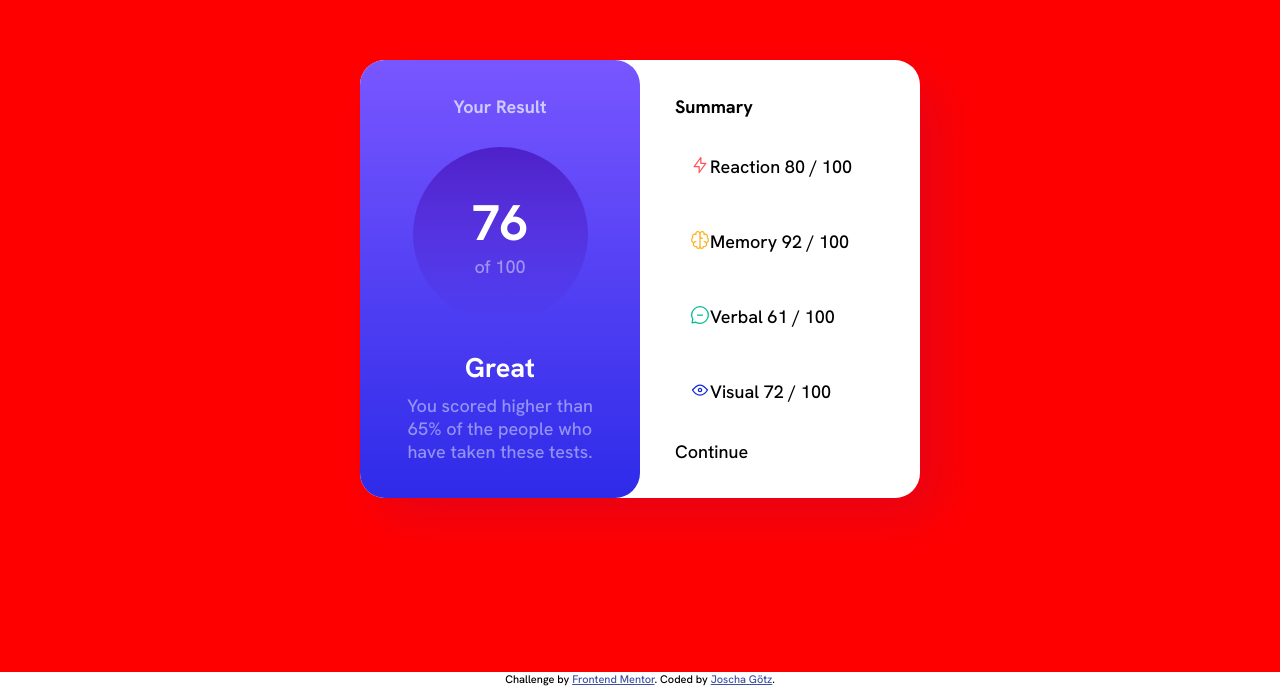
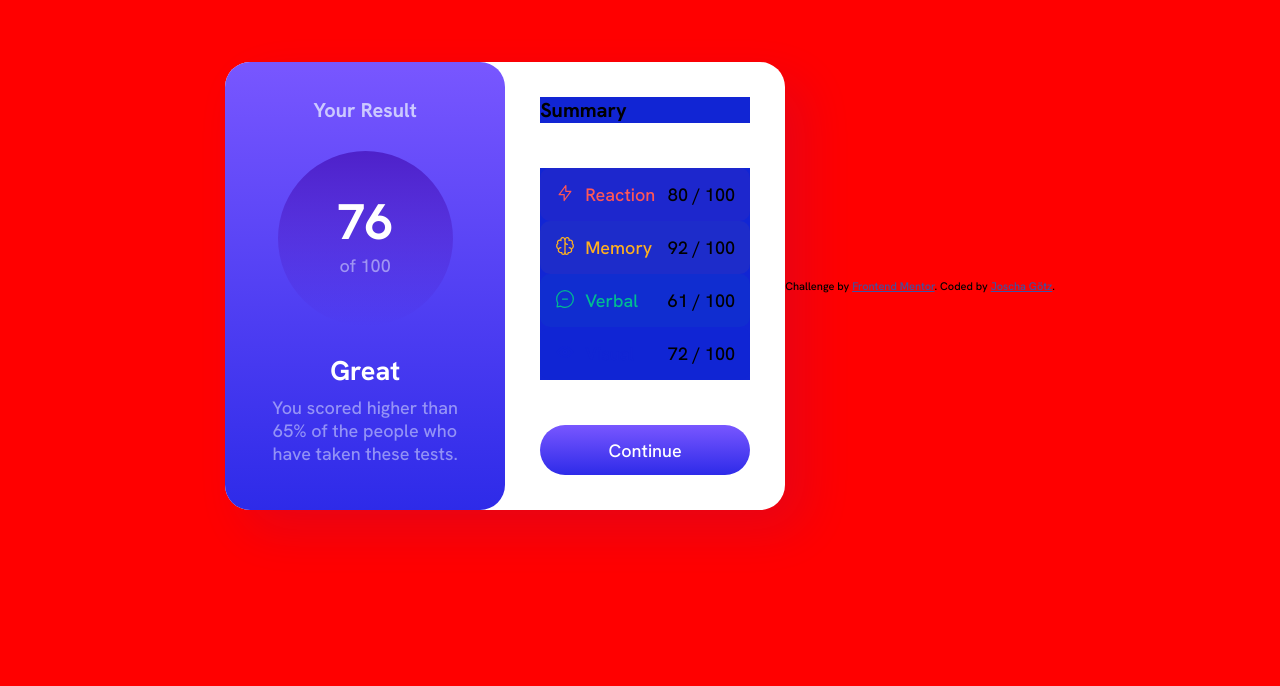
Before and after one commit to Joscha-Goetz/Results-summary-component-FM, a plain HTML site: page index.html in a window 1280 px wide. Shown: the part 114-800 px from the top of the page. Drawn offline with Linux system fonts and the light colour scheme.

Commit message:
vor schlafen gehen commit

```diff
--- a/index.html
+++ b/index.html
@@ -36,29 +36,45 @@
       <div class="summary">
         <h4>Summary</h4>
 
+        <div class="score-boxes">
+
           <div class="score-box reaction">
+            <div class="score-block-1">
               <svg xmlns="http://www.w3.org/2000/svg" width="20" height="20" fill="none" viewBox="0 0 20 20"><path stroke="#F55" stroke-linecap="round" stroke-linejoin="round" stroke-width="1.25" d="M10.833 8.333V2.5l-6.666 9.167h5V17.5l6.666-9.167h-5Z"/></svg>
-          <p>Reaction 80 / 100</p>
+              <div class="score-title"><p>Reaction</p></div>
+            </div class="score-block-1">
+            <div class="score-value"><p>80 / 100</p></div>
           </div>
 
           <div class="score-box memory">
+            <div class="score-block-1">
               <svg xmlns="http://www.w3.org/2000/svg" width="20" height="20" fill="none" viewBox="0 0 20 20"><path stroke="#FFB21E" stroke-linecap="round" stroke-linejoin="round" stroke-width="1.25" d="M5.833 11.667a2.5 2.5 0 1 0 .834 4.858"/><path stroke="#FFB21E" stroke-linecap="round" stroke-linejoin="round" stroke-width="1.25" d="M3.553 13.004a3.333 3.333 0 0 1-.728-5.53m.025-.067a2.083 2.083 0 0 1 2.983-2.824m.199.054A2.083 2.083 0 1 1 10 3.75v12.917a1.667 1.667 0 0 1-3.333 0M10 5.833a2.5 2.5 0 0 0 2.5 2.5m1.667 3.334a2.5 2.5 0 1 1-.834 4.858"/><path stroke="#FFB21E" stroke-linecap="round" stroke-linejoin="round" stroke-width="1.25" d="M16.447 13.004a3.334 3.334 0 0 0 .728-5.53m-.025-.067a2.083 2.083 0 0 0-2.983-2.824M10 3.75a2.085 2.085 0 0 1 2.538-2.033 2.084 2.084 0 0 1 1.43 2.92m-.635 12.03a1.667 1.667 0 0 1-3.333 0"/></svg>
-          <p>Memory 92 / 100</p>
+              <div class="score-title"><p>Memory</p></div>
+            </div class="score-block-1">
+            <div class="score-value"><p>92 / 100</p></div>
           </div>
 
           <div class="score-box verbal">
+            <div class="score-block-1">
               <svg xmlns="http://www.w3.org/2000/svg" width="20" height="20" fill="none" viewBox="0 0 20 20"><path stroke="#00BB8F" stroke-linecap="round" stroke-linejoin="round" stroke-width="1.25" d="M7.5 10h5M10 18.333A8.333 8.333 0 1 0 1.667 10c0 1.518.406 2.942 1.115 4.167l-.699 3.75 3.75-.699A8.295 8.295 0 0 0 10 18.333Z"/></svg>
-                <p>Verbal 61 / 100</p>
+              <div class="score-title"><p>Verbal</p></div>
+            </div class="score-block-1">
+            <div class="score-value"><p>61 / 100</p></div>
           </div>
 
           <div class="score-box visual">
+            <div class="score-block-1">
               <svg xmlns="http://www.w3.org/2000/svg" width="20" height="20" fill="none" viewBox="0 0 20 20"><path stroke="#1125D6" stroke-linecap="round" stroke-linejoin="round" stroke-width="1.25" d="M10 11.667a1.667 1.667 0 1 0 0-3.334 1.667 1.667 0 0 0 0 3.334Z"/><path stroke="#1125D6" stroke-linecap="round" stroke-linejoin="round" stroke-width="1.25" d="M17.5 10c-1.574 2.492-4.402 5-7.5 5s-5.926-2.508-7.5-5C4.416 7.632 6.66 5 10 5s5.584 2.632 7.5 5Z"/></svg>
-          <p>Visual 72 / 100</p>
+              <div class="score-title"><p>Visual</p></div>
+            </div class="score-block-1">
+            <div class="score-value"><p>72 / 100</p></div>
           </div>
 
+        </div>
+
+        <div class="button">
           <p>Continue</p>
         </div>
-
       </div>
     </div>
 
--- a/styles.css
+++ b/styles.css
@@ -1,10 +1,15 @@
 @import url('https://fonts.googleapis.com/css2?family=Hanken+Grotesk:wght@500;700;800&display=swap');
 /* Colors */
 :root {
-    --light-red: hsla(0, 100%, 67%, 10%);
-    --orangey-yellow: hsla(39, 100%, 56%, 10%);
-    --green-teal: hsla(166, 100%, 37%, 10%);
-    --cobalt-blue: hsla(234, 85%, 45%, 10%);
+    --light-red: hsla(0, 100%, 67%);
+    --orangey-yellow: hsla(39, 100%, 56%);
+    --green-teal: hsla(166, 100%, 37%);
+    --cobalt-blue: hsla(234, 85%, 45%);
+
+    --light-red-t: hsla(0, 100%, 67%, 5%);
+    --orangey-yellow-t: hsla(39, 100%, 56%, 5%);
+    --green-teal-t: hsla(166, 100%, 37%, 5%);
+    --cobalt-blue-t: hsla(234, 85%, 45%, 5%);
 
     --white: hsl(0, 0%, 100%);
     --pale-blue: hsla(221, 100%, 96%, 75%);
@@ -79,6 +84,14 @@ h1 {
     font-size: 50px;
 }
 
+h4 {
+    font-size: 20px;
+}
+
+svg {
+    padding-right: 10px;
+}
+
 /* RESULT */
 .result {
     /* same border-radius */
@@ -114,9 +127,11 @@ h1 {
 
 .result p {
     color: hsla(221, 100%, 96%, 50%);
+    margin-bottom: 10px;
 }
 
 .result > p {
+    /* margin between Great and paragraph */
     margin-top: -20px;
 }
 
@@ -125,12 +140,76 @@ h1 {
 .summary {
     /* 50% des flex containers der Card */
     flex: 1;
+    /* flex collumn */
+    display: flex;
+    flex-direction: column;
+    justify-content: space-between;
+}
+
+.summary > * {
+    background-color: var(--cobalt-blue);
 }
 
 .score-box {
     display: flex;
+    justify-content: space-between;
     padding: 15px;
+    border-radius: 10px;
 }
+
+.score-block-1 {
+    /* colored Titles  */
+    display: flex;
+}
+
+.reaction .score-block-1{
+    color: var(--light-red);
+}
+
+.memory .score-block-1{
+    color: var(--orangey-yellow);
+}
+
+.verbal .score-block-1{
+    color: var(--green-teal);
+}
+
+.visual .score-block-1{
+    color: var(--cobalt-blue);
+}
+
+.reaction {
+    background-color: var(--light-red-t);
+}
+
+.memory {
+    background-color: var(--orangey-yellow-t);
+}
+
+.verbal {
+    background-color: var(--green-teal-t);
+}
+
+.visual {
+    background-color: var(--cobalt-blue-t);
+}
+
+
+
+.button {
+    /* style */
+
+    height: 50px;
+    border-radius: 500px;
+    color: white;
+    background: linear-gradient(hsl(252, 100%, 67%), hsl(241, 81%, 54%));
+
+    /* postioning */
+    display: flex;
+    justify-content: center;
+    align-items: center;
+}
+
 
 
 /* LINKS */
```
Lines whose indentation alone changed are shown as unchanged.
